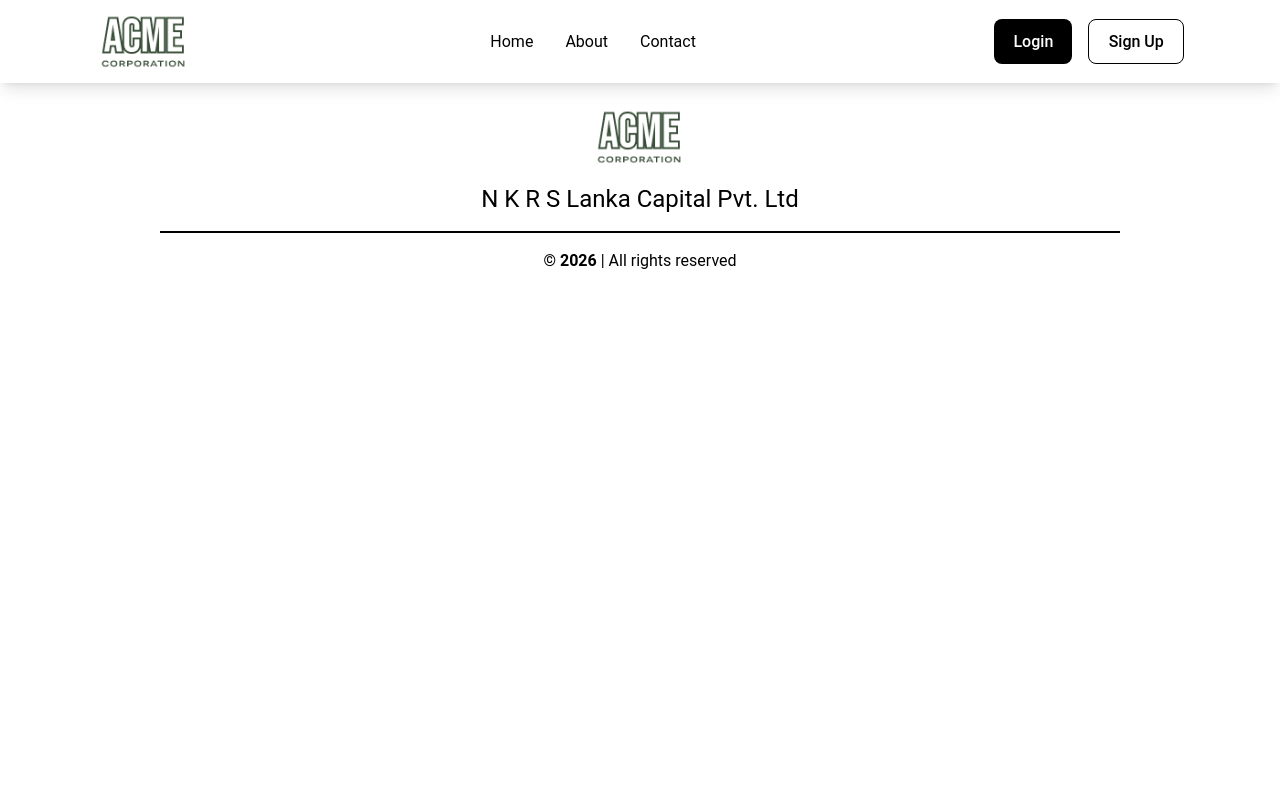
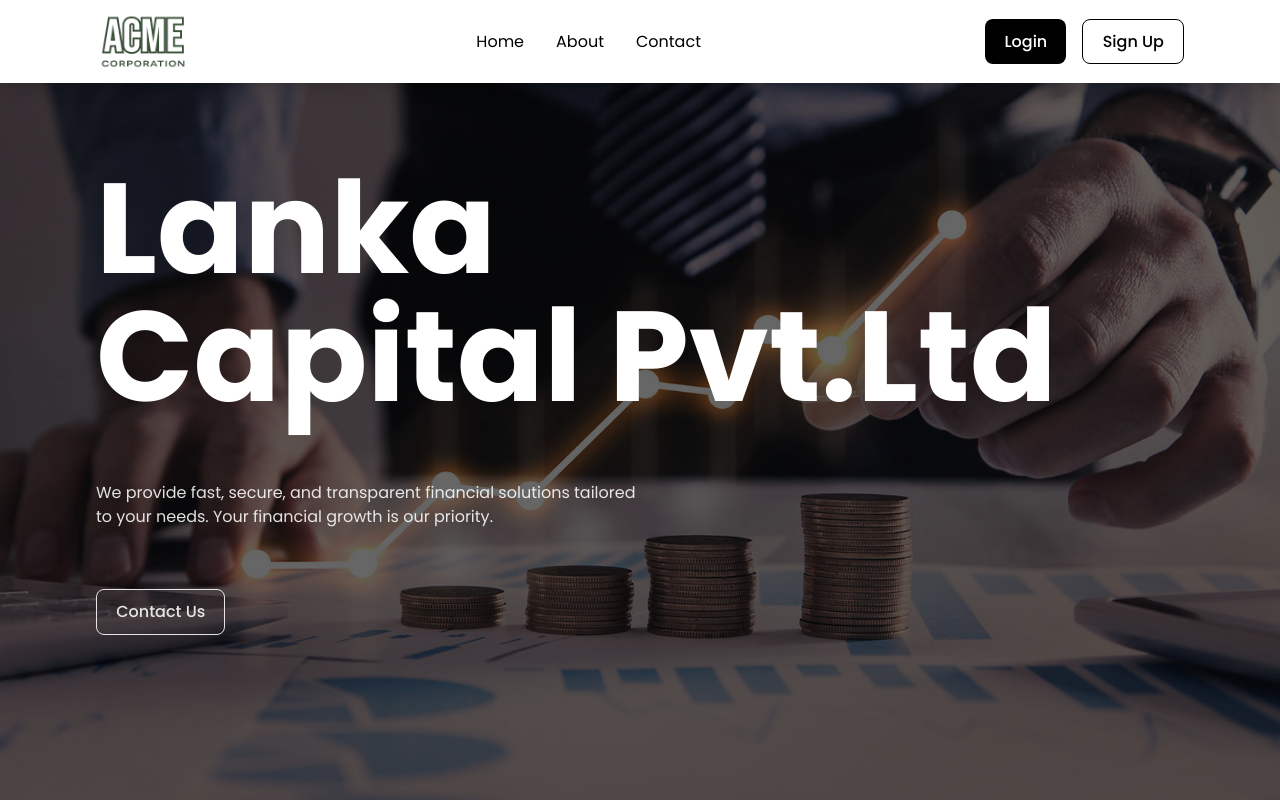
Before and after one commit to chira0001/LankaCapital_ERP_Web, a React (Vite) app in the folder client/: page / in a window 1280 px wide. Shown: the top 800 px of the page. Built offline with nearby package versions, Linux system fonts and the light colour scheme.

Commit message:
home page implemented

```diff
--- a/client/src/App.jsx
+++ b/client/src/App.jsx
@@ -3,13 +3,16 @@ import AdminNavbar from './component/Navbar/AdminNavbar'
 import CommonNavbar from './component/Navbar/CommonNavbar'
 import ReceptionistNavbar from './component/Navbar/ReceptionistNavbar'
 import Footer from './component/Footer/Footer'
+import Home from './pages/Home/Home'
 
 const App = () => {
   return (
-    <div className=''>
+    <div className='relative'>
       {/* <AdminNavbar /> */}
+      {/* <ReceptionistNavbar /> */}
       <CommonNavbar />
-      {/* <ReceptionistNavbar /> */}
+
+      <Home />
 
       <Footer />
     </div>
--- a/client/src/component/Navbar/AdminNavbar.jsx
+++ b/client/src/component/Navbar/AdminNavbar.jsx
@@ -6,7 +6,9 @@ import CompanyLogo from '../ComapnyLogo/CompanyLogo';
 
 const AdminNavbar = () => {
     return (
-        <div className="bg-white w-screen text-black shadow-lg relative flex items-center justify-between px-4 min-h-16 md:px-25 md:min-h-12 md:py-1 py-3">
+        <div className="bg-white text-black shadow-lg flex items-center justify-between px-4 min-h-16 md:px-25 md:min-h-12 md:py-1 py-3
+        fixed top-0 left-0 w-full z-50
+        ">
             <CompanyLogo />
             <img src={Admin} alt="" className='w-10 cursor-pointer transition-all hover:scale-[1.1]' />
         </div>
--- a/client/src/component/Navbar/CommonNavbar.jsx
+++ b/client/src/component/Navbar/CommonNavbar.jsx
@@ -7,7 +7,7 @@ const CommonNavbar = () => {
     const [isOpen, setIsOpen] = useState(false);
 
     return (
-        <header className="bg-white text-black shadow-lg relative">
+        <header className="fixed top-0 left-0 w-full bg-white text-black shadow-lg z-50">
             <div className="
             flex items-center justify-between
             px-4 py-3
--- a/client/src/component/Navbar/ReceptionistNavbar.jsx
+++ b/client/src/component/Navbar/ReceptionistNavbar.jsx
@@ -7,7 +7,7 @@ const ReceptionistNavbar = () => {
     const [isOpen, setIsOpen] = useState(false);
 
     return (
-        <header className="bg-white text-black shadow-lg relative">
+        <header className="fixed top-0 left-0 w-full bg-white text-black shadow-lg z-50">
             <div className="
               flex items-center justify-between
               px-4 py-3
--- a/client/src/index.css
+++ b/client/src/index.css
@@ -1,5 +1,5 @@
+@import url('https://fonts.googleapis.com/css2?family=Poppins:ital,wght@0,100;0,200;0,300;0,400;0,500;0,600;0,700;0,800;0,900;1,100;1,200;1,300;1,400;1,500;1,600;1,700;1,800;1,900&family=Roboto:ital,wght@0,100..900;1,100..900&display=swap');
 @import "tailwindcss";
-@import url('https://fonts.googleapis.com/css2?family=Poppins:ital,wght@0,100;0,200;0,300;0,400;0,500;0,600;0,700;0,800;0,900;1,100;1,200;1,300;1,400;1,500;1,600;1,700;1,800;1,900&family=Roboto:ital,wght@0,100..900;1,100..900&display=swap');
 
 :root {
   font-family: Poppins, Roboto, system-ui, Avenir, Helvetica, Arial, sans-serif;
--- /dev/null
+++ b/client/src/pages/Home/Home.jsx
@@ -0,0 +1,32 @@
+import React from 'react'
+
+import HomeImg from '../../assets/Home.jpg'
+
+const Home = () => {
+  return (
+    <div className="relative w-full h-screen">
+      <img
+        src={HomeImg}
+        alt=""
+        className="w-full h-full object-cover"
+      />
+
+      <div className="absolute inset-0 bg-black/60"></div>
+
+      <div className="absolute inset-0 flex flex-col gap-15 justify-center items-center md:items-start px-4 md:px-24">
+        <span className="text-white text-6xl md:text-9xl text-center md:text-left font-bold leading-20 md:leading-none">
+          Lanka <br /> Capital <br className='md:hidden' /> Pvt.Ltd
+        </span>
+        <span className='w-[50%] text-center md:text-left'>
+          We provide fast, secure, and transparent financial solutions tailored to your needs. Your financial growth is our priority.
+        </span>
+
+        <button className='w-fit border hover:bg-amber-50 hover:text-black'>Contact Us</button>
+      </div>
+
+
+    </div>
+  )
+}
+
+export default Home
```
Also changed, not shown: client/src/assets/Home.jpg (added).
